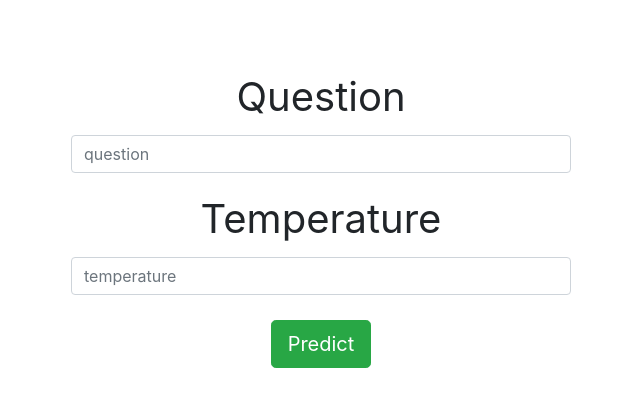
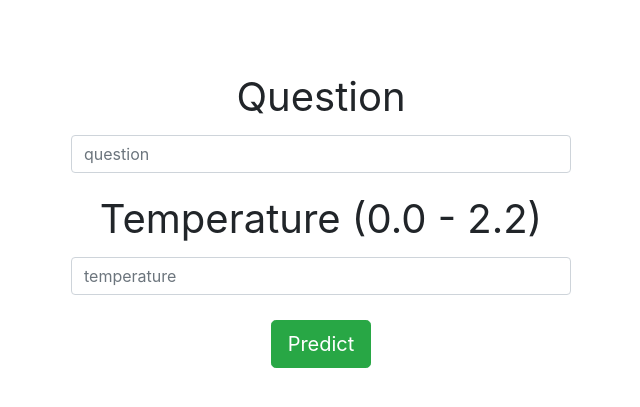
Before and after one commit to phamdan/QAGpt3, a Flask app: page / in a window 1280 px wide. Shown: the part 173-580 px from the top of the page, without its empty margins (319-959 px from the left). Run offline with Flask 2, Linux system fonts and the light colour scheme; parts of the project's set-up code (start-up, migrations or seed data) failed here and were passed over; some libraries are stand-ins or nearby versions.

Commit message:
Update html

```diff
--- a/static/scripts/index.js
+++ b/static/scripts/index.js
@@ -12,7 +12,7 @@ $(function () {
         $('span#result').html(res.data)
       },
       error: function (error) {
-        console.log(error);
+        $('span#result').html('Error');
       }
     });
   });
--- a/templates/index.html
+++ b/templates/index.html
@@ -30,7 +30,7 @@
                 <input class="form-control input-lg" type="text" name="question" id="question" placeholder="question" />
             </div>
             <div class="form-group">
-                <label for="temperature">Temperature</label>
+                <label for="temperature">Temperature (0.0 - 2.2)</label>
                 <input class="form-control input-lg" type="number" name="temperature" id="temperature" min="0" max="2" placeholder="temperature" />
             </div>
             <span id="result"></span>
```
